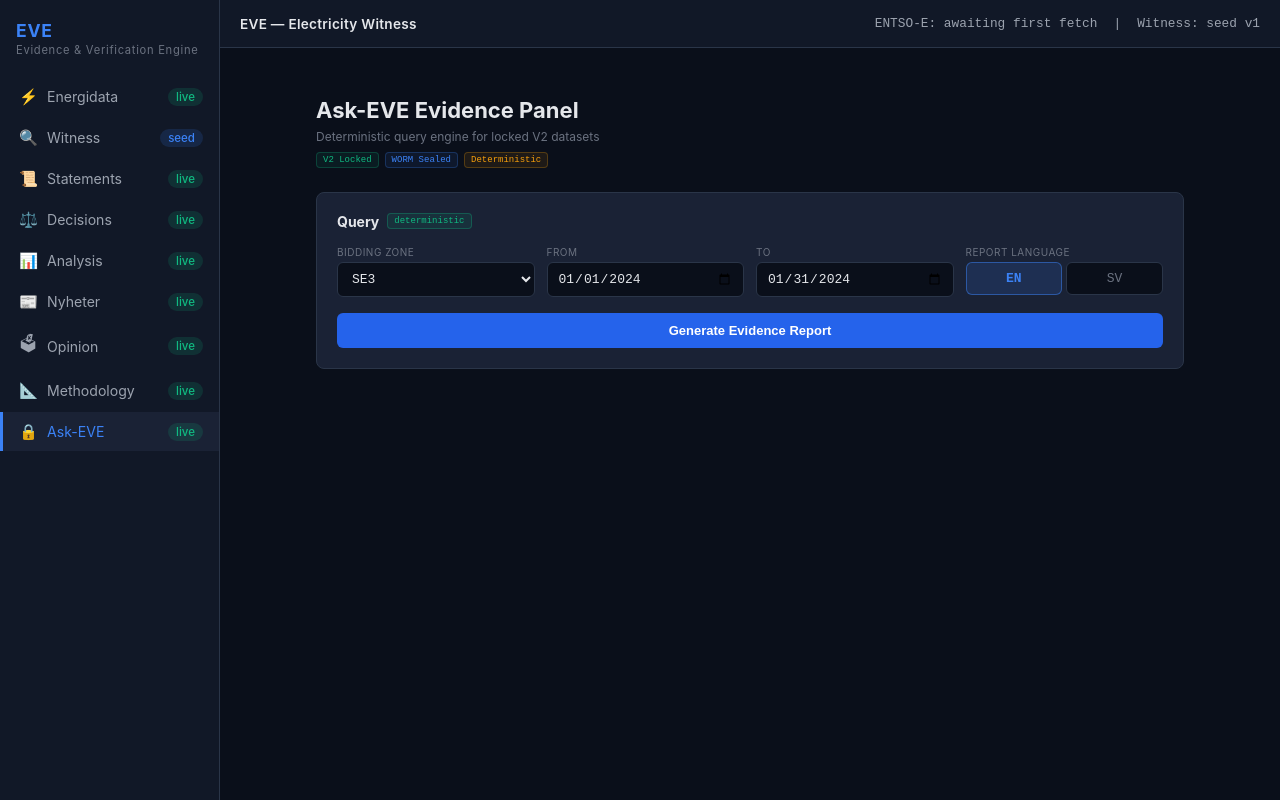
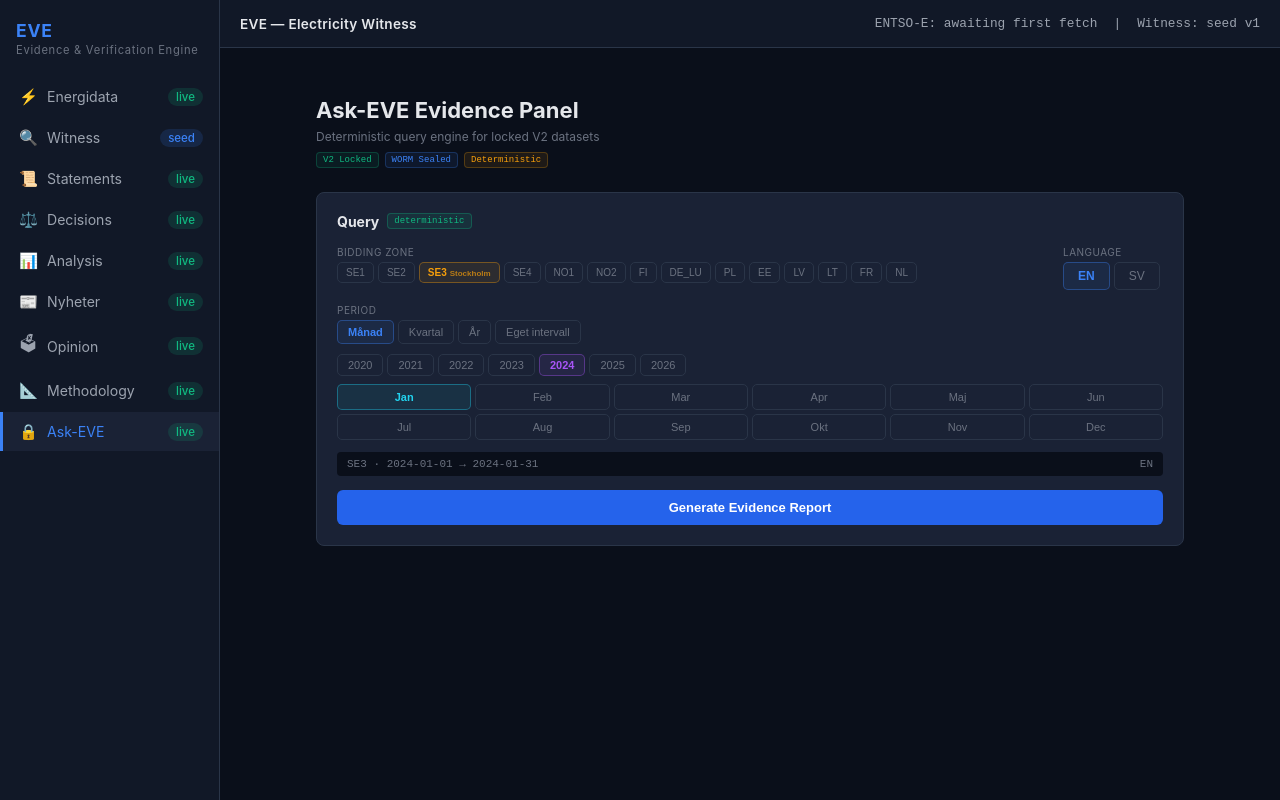
Before and after one commit to elekto-energy/EVE-Electricity-Witness, a Next.js app in the folder apps/web/: page /ask-eve in a window 1280 px wide. Built offline with nearby package versions, Linux system fonts and the light colour scheme.

Commit message:
feat(ask-eve): redesigned QueryPanel — period picker with month/quarter/year/custom, zone pills

```diff
--- a/apps/web/app/ask-eve/components/QueryPanel.tsx
+++ b/apps/web/app/ask-eve/components/QueryPanel.tsx
@@ -9,21 +9,68 @@
   "EE", "LV", "LT", "FR", "NL",
 ];
 
+const ZONE_NAMES: Record<string, string> = {
+  SE1: "Luleå", SE2: "Sundsvall", SE3: "Stockholm", SE4: "Malmö",
+  NO1: "Oslo", NO2: "Kristiansand", FI: "Finland", DE_LU: "Tyskland",
+  PL: "Polen", EE: "Estland", LV: "Lettland", LT: "Litauen", FR: "Frankrike", NL: "Nederländerna",
+};
+
 interface QueryPanelProps {
   onSubmit: (params: { zone: string; start: string; end: string; lang: string }) => void;
   loading: boolean;
 }
 
+// ─── Period helpers ──────────────────────────────────────────────────────────
+
+function getMonthRange(year: number, month: number): { start: string; end: string } {
+  const start = `${year}-${String(month).padStart(2, "0")}-01`;
+  const lastDay = new Date(year, month, 0).getDate();
+  const end = `${year}-${String(month).padStart(2, "0")}-${lastDay}`;
+  return { start, end };
+}
+
+function getQuarterRange(year: number, q: number): { start: string; end: string } {
+  const startMonth = (q - 1) * 3 + 1;
+  const endMonth = q * 3;
+  const start = `${year}-${String(startMonth).padStart(2, "0")}-01`;
+  const lastDay = new Date(year, endMonth, 0).getDate();
+  const end = `${year}-${String(endMonth).padStart(2, "0")}-${lastDay}`;
+  return { start, end };
+}
+
+function getYearRange(year: number): { start: string; end: string } {
+  return { start: `${year}-01-01`, end: `${year}-12-31` };
+}
+
+const MONTHS_SV = ["Jan", "Feb", "Mar", "Apr", "Maj", "Jun", "Jul", "Aug", "Sep", "Okt", "Nov", "Dec"];
+const YEARS = [2020, 2021, 2022, 2023, 2024, 2025, 2026];
+
+// ─── Component ───────────────────────────────────────────────────────────────
+
 export default function QueryPanel({ onSubmit, loading }: QueryPanelProps) {
   const [zone, setZone] = useState("SE3");
-  const [start, setStart] = useState("2024-01-01");
-  const [end, setEnd] = useState("2024-01-31");
   const [lang, setLang] = useState("en");
+  const [periodMode, setPeriodMode] = useState<"month" | "quarter" | "year" | "custom">("month");
+  const [selectedYear, setSelectedYear] = useState(2024);
+  const [selectedMonth, setSelectedMonth] = useState(1);
+  const [selectedQuarter, setSelectedQuarter] = useState(1);
+  const [customStart, setCustomStart] = useState("2024-01-01");
+  const [customEnd, setCustomEnd] = useState("2024-01-31");
+
+  function getPeriod(): { start: string; end: string } {
+    if (periodMode === "month") return getMonthRange(selectedYear, selectedMonth);
+    if (periodMode === "quarter") return getQuarterRange(selectedYear, selectedQuarter);
+    if (periodMode === "year") return getYearRange(selectedYear);
+    return { start: customStart, end: customEnd };
+  }
 
   function handleSubmit(e: React.FormEvent) {
     e.preventDefault();
+    const { start, end } = getPeriod();
     onSubmit({ zone, start, end, lang });
   }
+
+  const period = getPeriod();
 
   const labelStyle: React.CSSProperties = {
     fontSize: 10, color: "var(--text-muted)", textTransform: "uppercase",
@@ -36,8 +83,18 @@
     fontFamily: "var(--font-mono)", outline: "none",
   };
 
+  const pillStyle = (active: boolean, color?: string): React.CSSProperties => ({
+    padding: "5px 10px", fontSize: 11, borderRadius: 5, cursor: "pointer",
+    fontWeight: active ? 700 : 400, border: "1px solid",
+    background: active ? `${color ?? "#3b82f6"}15` : "transparent",
+    borderColor: active ? `${color ?? "#3b82f6"}60` : "var(--border-color)",
+    color: active ? (color ?? "#3b82f6") : "var(--text-muted)",
+    transition: "all 0.1s",
+  });
+
   return (
     <form onSubmit={handleSubmit} className="card" style={{ padding: 20 }}>
+      {/* Header */}
       <div style={{ display: "flex", alignItems: "center", gap: 8, marginBottom: 16 }}>
         <span style={{ fontSize: 14, fontWeight: 700, color: "var(--text-primary)" }}>Query</span>
         <span style={{
@@ -47,44 +104,32 @@
         }}>deterministic</span>
       </div>
 
-      <div style={{ display: "grid", gridTemplateColumns: "1fr 1fr 1fr 1fr", gap: 12 }}>
-        {/* Zone */}
-        <div>
+      {/* Row 1: Zone + Language */}
+      <div style={{ display: "flex", gap: 12, marginBottom: 14 }}>
+        <div style={{ flex: 2 }}>
           <label style={labelStyle}>Bidding Zone</label>
-          <select value={zone} onChange={(e) => setZone(e.target.value)} style={inputStyle}>
-            {ZONES.map((z) => <option key={z} value={z}>{z}</option>)}
-          </select>
+          <div style={{ display: "flex", gap: 4, flexWrap: "wrap" }}>
+            {ZONES.map(z => (
+              <button key={z} type="button" onClick={() => setZone(z)} style={{
+                ...pillStyle(zone === z, "#f59e0b"),
+                padding: "4px 8px", fontSize: 10,
+              }}>
+                {z}
+                {zone === z && ZONE_NAMES[z] && (
+                  <span style={{ fontSize: 8, opacity: 0.7, marginLeft: 3 }}>{ZONE_NAMES[z]}</span>
+                )}
+              </button>
+            ))}
+          </div>
         </div>
 
-        {/* From */}
-        <div>
-          <label style={labelStyle}>From</label>
-          <input type="date" value={start} onChange={(e) => setStart(e.target.value)} style={inputStyle} />
-        </div>
-
-        {/* To */}
-        <div>
-          <label style={labelStyle}>To</label>
-          <input type="date" value={end} onChange={(e) => setEnd(e.target.value)} style={inputStyle} />
-        </div>
-
-        {/* Language */}
-        <div>
-          <label style={labelStyle}>Report Language</label>
+        <div style={{ flex: 0, minWidth: 100 }}>
+          <label style={labelStyle}>Language</label>
           <div style={{ display: "flex", gap: 4 }}>
             {(["en", "sv"] as const).map((l) => (
-              <button
-                key={l}
-                type="button"
-                onClick={() => setLang(l)}
-                style={{
-                  flex: 1, padding: "8px 0", fontSize: 13, fontFamily: "var(--font-mono)",
-                  borderRadius: 6, cursor: "pointer", fontWeight: lang === l ? 700 : 400,
-                  background: lang === l ? "rgba(59, 130, 246, 0.15)" : "var(--bg-primary)",
-                  border: `1px solid ${lang === l ? "rgba(59, 130, 246, 0.5)" : "var(--border-color)"}`,
-                  color: lang === l ? "#3b82f6" : "var(--text-muted)",
-                }}
-              >
+              <button key={l} type="button" onClick={() => setLang(l)} style={{
+                ...pillStyle(lang === l), padding: "6px 14px", fontSize: 12,
+              }}>
                 {l.toUpperCase()}
               </button>
             ))}
@@ -92,18 +137,92 @@
         </div>
       </div>
 
-      <button
-        type="submit"
-        disabled={loading}
-        style={{
-          marginTop: 16, width: "100%", padding: "10px 0",
-          background: loading ? "var(--bg-card)" : "#2563eb",
-          color: loading ? "var(--text-muted)" : "#fff",
-          border: "none", borderRadius: 6, fontSize: 13, fontWeight: 700,
-          cursor: loading ? "not-allowed" : "pointer",
-          transition: "background 0.15s",
-        }}
-      >
+      {/* Row 2: Period mode */}
+      <div style={{ marginBottom: 12 }}>
+        <label style={labelStyle}>Period</label>
+        <div style={{ display: "flex", gap: 4, marginBottom: 10 }}>
+          {(["month", "quarter", "year", "custom"] as const).map(m => (
+            <button key={m} type="button" onClick={() => setPeriodMode(m)} style={pillStyle(periodMode === m)}>
+              {m === "month" ? "Månad" : m === "quarter" ? "Kvartal" : m === "year" ? "År" : "Eget intervall"}
+            </button>
+          ))}
+        </div>
+
+        {/* Year selector (shared) */}
+        {periodMode !== "custom" && (
+          <div style={{ display: "flex", gap: 4, marginBottom: 8, flexWrap: "wrap" }}>
+            {YEARS.map(y => (
+              <button key={y} type="button" onClick={() => setSelectedYear(y)} style={{
+                ...pillStyle(selectedYear === y, "#a855f7"),
+                padding: "4px 10px", fontSize: 11,
+              }}>
+                {y}
+              </button>
+            ))}
+          </div>
+        )}
+
+        {/* Month grid */}
+        {periodMode === "month" && (
+          <div style={{ display: "grid", gridTemplateColumns: "repeat(6, 1fr)", gap: 4 }}>
+            {MONTHS_SV.map((m, i) => (
+              <button key={i} type="button" onClick={() => setSelectedMonth(i + 1)} style={{
+                ...pillStyle(selectedMonth === i + 1, "#22d3ee"),
+                padding: "6px 0", fontSize: 11, textAlign: "center",
+              }}>
+                {m}
+              </button>
+            ))}
+          </div>
+        )}
+
+        {/* Quarter selector */}
+        {periodMode === "quarter" && (
+          <div style={{ display: "flex", gap: 6 }}>
+            {[1, 2, 3, 4].map(q => (
+              <button key={q} type="button" onClick={() => setSelectedQuarter(q)} style={{
+                ...pillStyle(selectedQuarter === q, "#22d3ee"),
+                padding: "8px 20px", fontSize: 13,
+              }}>
+                Q{q}
+              </button>
+            ))}
+          </div>
+        )}
+
+        {/* Custom date range */}
+        {periodMode === "custom" && (
+          <div style={{ display: "flex", gap: 12 }}>
+            <div style={{ flex: 1 }}>
+              <label style={{ ...labelStyle, fontSize: 9 }}>From</label>
+              <input type="date" value={customStart} onChange={e => setCustomStart(e.target.value)} style={inputStyle} />
+            </div>
+            <div style={{ flex: 1 }}>
+              <label style={{ ...labelStyle, fontSize: 9 }}>To</label>
+              <input type="date" value={customEnd} onChange={e => setCustomEnd(e.target.value)} style={inputStyle} />
+            </div>
+          </div>
+        )}
+      </div>
+
+      {/* Period summary */}
+      <div style={{
+        fontSize: 11, color: "var(--text-muted)", fontFamily: "var(--font-mono)",
+        padding: "6px 10px", background: "var(--bg-primary)", borderRadius: 4, marginBottom: 14,
+        display: "flex", justifyContent: "space-between",
+      }}>
+        <span>{zone} · {period.start} → {period.end}</span>
+        <span style={{ color: "var(--text-muted)" }}>{lang.toUpperCase()}</span>
+      </div>
+
+      {/* Submit */}
+      <button type="submit" disabled={loading} style={{
+        width: "100%", padding: "10px 0", borderRadius: 6, border: "none",
+        cursor: loading ? "not-allowed" : "pointer",
+        background: loading ? "var(--bg-card)" : "#2563eb",
+        color: loading ? "var(--text-muted)" : "#fff",
+        fontSize: 13, fontWeight: 700, transition: "background 0.15s",
+      }}>
         {loading ? "Computing..." : "Generate Evidence Report"}
       </button>
     </form>
```
